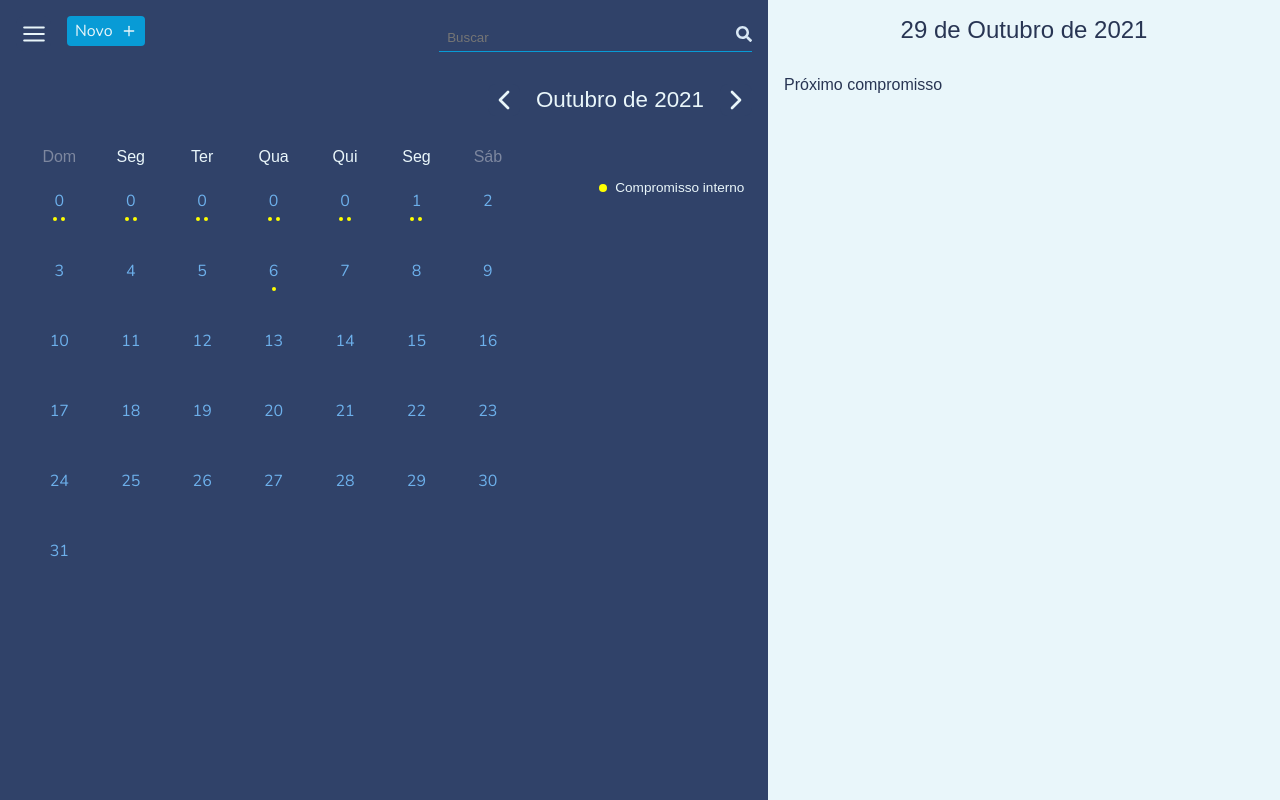
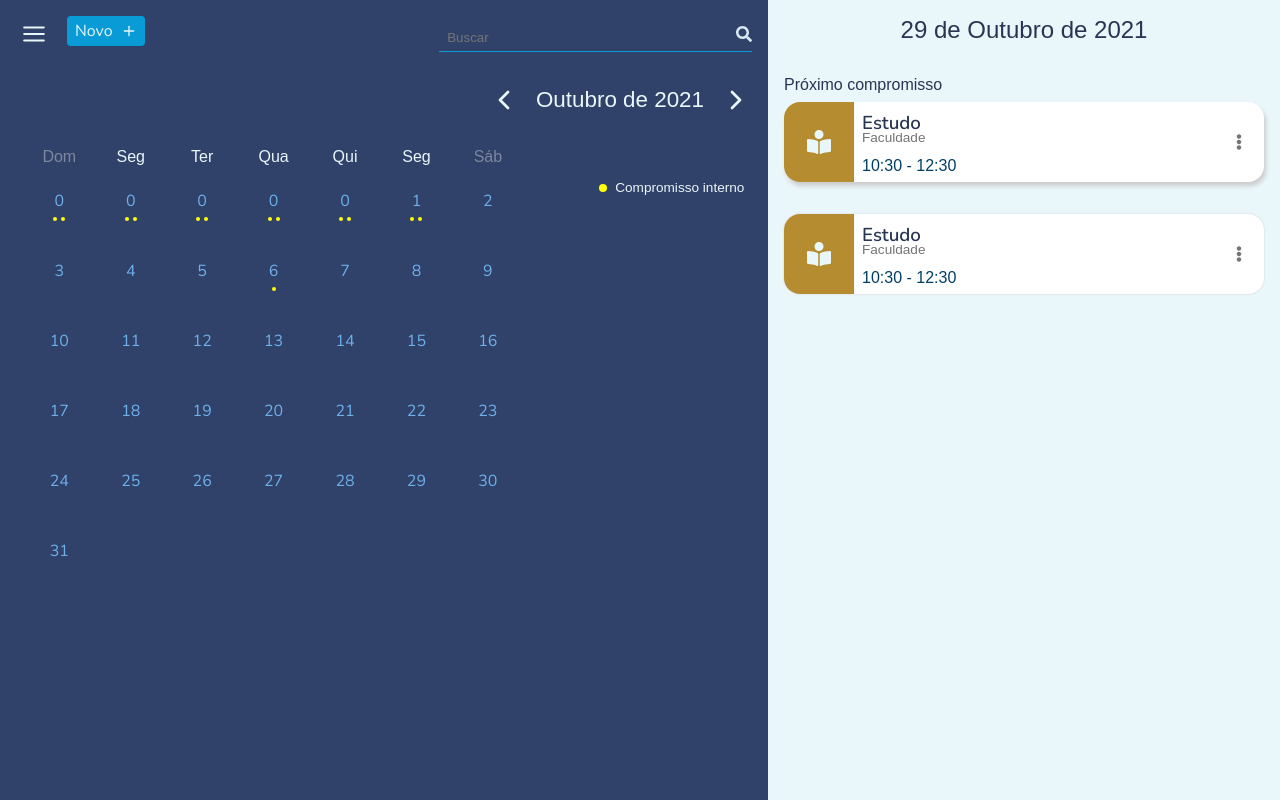
Before and after one commit to rodolfomariano/My-Appointements-Electron, a React (Vite) app: page / in a window 1280 px wide. Built offline with nearby package versions, Linux system fonts and the light colour scheme; a web font is replaced by a local one.

Commit message:
style: create AppointmentCard

```diff
--- /dev/null
+++ b/src/components/AppointmentCard/index.tsx
@@ -0,0 +1,36 @@
+
+import { FaBookReader, FaEllipsisV } from 'react-icons/fa'
+
+import styles from './styles.module.scss'
+
+interface AppointmentCardProps {
+  type?: 'default' | 'emphasis'
+}
+
+export function AppointmentCard({ type = 'default' }: AppointmentCardProps) {
+
+
+  return (
+
+    <div className={type === 'default' ? `${styles.container} ${styles.default}` : `${styles.container} ${styles.emphasis}`}>
+      <div className={styles.iconContainer}>
+        <FaBookReader />
+      </div>
+
+      <div className={styles.appointmentData}>
+        <div className={styles.aboutAppointment}>
+          <h3 className={styles.appointmentTitle}>Estudo</h3>
+          <span className={styles.appointmentDescription}>Faculdade</span>
+        </div>
+
+        <span className={styles.appointmentTime}>10:30 - 12:30</span>
+      </div>
+
+      <div className={styles.actions}>
+        <button className={styles.actionButton}>
+          <FaEllipsisV />
+        </button>
+      </div>
+    </div>
+  )
+}
--- /dev/null
+++ b/src/components/AppointmentCard/styles.module.scss
@@ -0,0 +1,88 @@
+.container {
+  width: 100%;
+  height: 80px;
+  background-color: #FFFFFF;
+  border-radius: 1rem;
+  // padding: .5rem 1rem;
+
+  display: flex;
+  align-items: center;
+
+  .iconContainer {
+    width: 70px;
+    height: 100%;
+    background-color: #B58C2F;
+    border-radius: 1rem 0 0 1rem;
+    font-size: 1.5rem;
+    color: var(--background-light);
+
+    display: flex;
+    align-items: center;
+    justify-content: center;
+  }
+
+  .appointmentData {
+    flex: 1;
+    padding: 1rem .5rem;
+    height: 100%;
+
+    display: flex;
+    flex-direction: column;
+    justify-content: space-between;
+
+    .aboutAppointment {
+      flex: 1;
+
+      .appointmentTitle {
+        color: var(--title-dark);
+        line-height: 10px;
+      }
+
+      .appointmentDescription {
+        color: var(--text-light);
+        font-size: .85rem;
+      }
+
+    }
+
+
+    .appointmentTime {
+      color: var(--time);
+      line-height: 0;
+    }
+  }
+
+  .actions {
+    width: 50px;
+
+    display: flex;
+    align-items: center;
+    justify-content: center;
+
+    .actionButton {
+      color: var(--text-light);
+      font-size: 1rem;
+      padding: .5rem;
+      border-radius: 50%;
+      background-color: #FFF;
+      transition: filter 200ms;
+
+      display: flex;
+      align-items: center;
+      justify-content: center;
+
+      &:hover {
+        filter: brightness(.9);
+      }
+    }
+  }
+}
+
+.container.emphasis {
+  box-shadow: 2px 4px 4px #ccc;
+
+}
+
+.container.default {
+  box-shadow: 0 0 2px #ccc;
+}
--- a/src/pages/Appointments/index.tsx
+++ b/src/pages/Appointments/index.tsx
@@ -5,6 +5,7 @@ import styles from './styles.module.scss'
 import { FindAction } from '../../components/FindAction'
 import { FloatingMenu } from '../../components/FloatingMenu'
 import { SimpleButton } from '../../components/SimpleButton'
+import { AppointmentCard } from '../../components/AppointmentCard'
 
 
 export function Appointments() {
@@ -299,6 +300,10 @@ export function Appointments() {
           <p>
             Próximo compromisso
           </p>
+          <div className={styles.nextAppointment}>
+            <AppointmentCard type='emphasis' />
+          </div>
+          <AppointmentCard />
         </main>
       </section>
     </main>
--- a/src/pages/Appointments/styles.module.scss
+++ b/src/pages/Appointments/styles.module.scss
@@ -180,6 +180,11 @@
 
       p {
         color: var(--title-dark);
+        margin-bottom: .5rem;
+      }
+
+      .nextAppointment {
+        margin-bottom: 2rem;
       }
     }
   }
--- a/src/styles/global.scss
+++ b/src/styles/global.scss
@@ -20,6 +20,8 @@
   --weekendDays: #7D879F;
   --days-color: #6DB0EB;
   --title-dark: #283553;
+  --text-light: #757373;
+  --time: #003F63;
 }
 
 @media (max-width: 1080px) {
```
